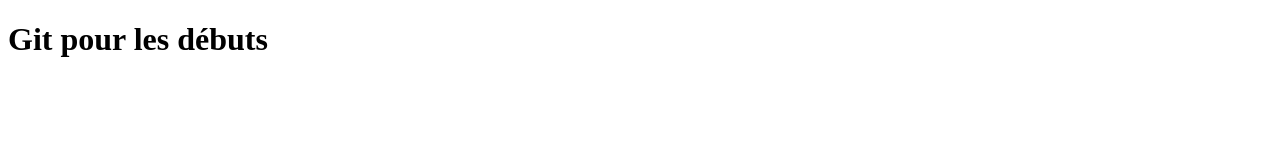
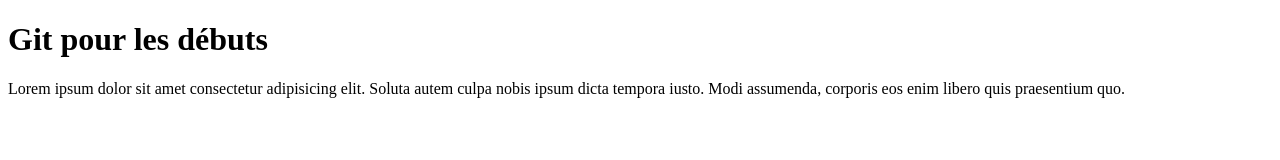
Before and after one commit to lcheram/git-wi34, a website: page index.html in a window 1280 px wide. Drawn offline with Linux system fonts and the light colour scheme.

Commit message:
Add paragraph

```diff
--- a/index.html
+++ b/index.html
@@ -8,5 +8,6 @@
 </head>
 <body>
   <h1>Git pour les débuts</h1>
+  <p>Lorem ipsum dolor sit amet consectetur adipisicing elit. Soluta autem culpa nobis ipsum dicta tempora iusto. Modi assumenda, corporis eos enim libero quis praesentium quo.</p>
 </body>
 </html>
```
